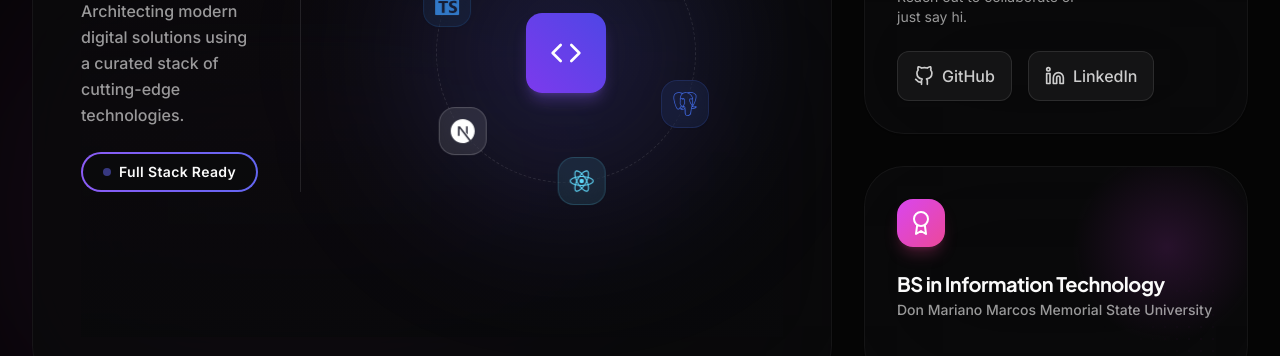
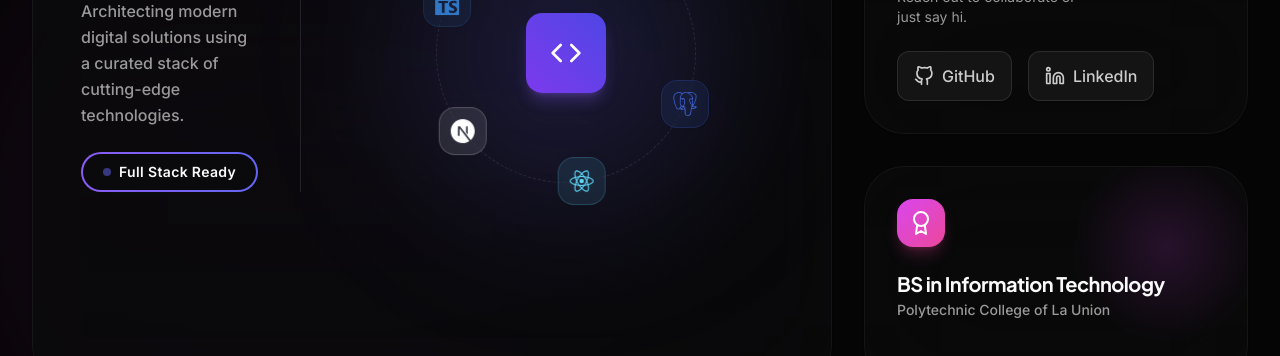
Before and after one commit to Lomkiced/My-Website-Portfolio, a Next.js app in the folder portfolio/: page / in a window 1280 px wide. Shown: the part 1800-2156 px from the top of the page. Built offline with nearby package versions, Linux system fonts and the light colour scheme; no server answers.

Commit message:
PATCH:1.1

```diff
--- a/portfolio/src/components/sections/about.tsx
+++ b/portfolio/src/components/sections/about.tsx
@@ -330,7 +330,7 @@ export default function About() {
 
                             <div className="relative z-10">
                                 <h4 className="font-bold text-foreground text-xl font-display tracking-tight leading-tight">BS in Information Technology</h4>
-                                <p className="text-sm font-medium text-foreground/60 mt-1">Don Mariano Marcos Memorial State University</p>
+                                <p className="text-sm font-medium text-foreground/60 mt-1">Polytechnic College of La Union</p>
                             </div>
 
                             {/* Decorative Grid */}
```
